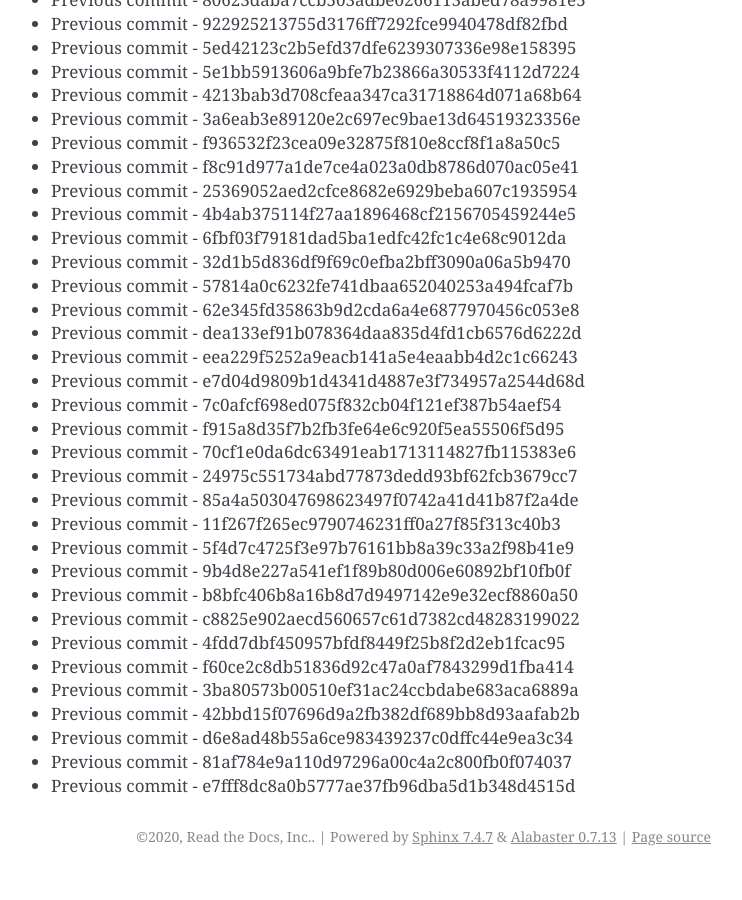
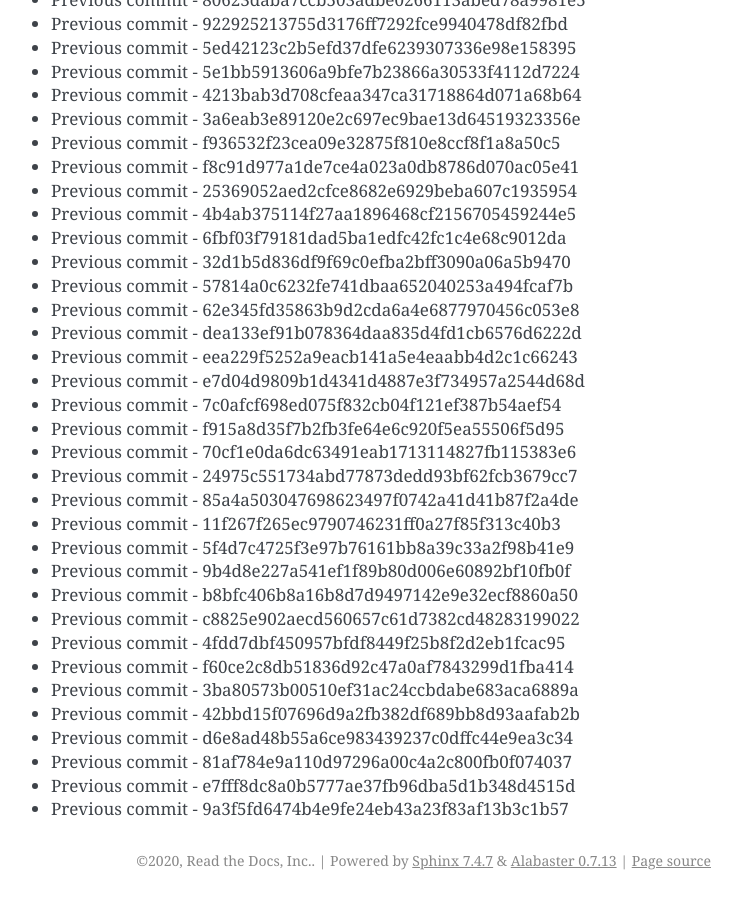
Before and after one commit to readthedocs/rtd-git-stresstest, a Sphinx documentation site: the page built from docs/updates.rst, in a window 1280 px wide and 900 px high, scrolled down 98984 px. Shown: the whole window, without its empty margins (399-1141 px from the left). Built offline with Sphinx 7.4.7, drawn with Linux system fonts in a browser that asks for light colours; before the commit the page ends 99860 px from its top, so only the background shows below that.

Commit message:
Generating commit from previous: 9a3f5fd6474b4e9fe24eb43a23f83af13b3c1b57

```diff
--- a/docs/updates.rst
+++ b/docs/updates.rst
@@ -4191,3 +4191,4 @@ It can be tested for any performance characteristics.
 * Previous commit - d6e8ad48b55a6ce983439237c0dffc44e9ea3c34
 * Previous commit - 81af784e9a110d97296a00c4a2c800fb0f074037
 * Previous commit - e7fff8dc8a0b5777ae37fb96dba5d1b348d4515d
+* Previous commit - 9a3f5fd6474b4e9fe24eb43a23f83af13b3c1b57
```
